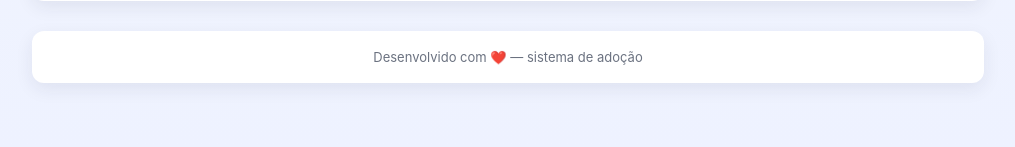
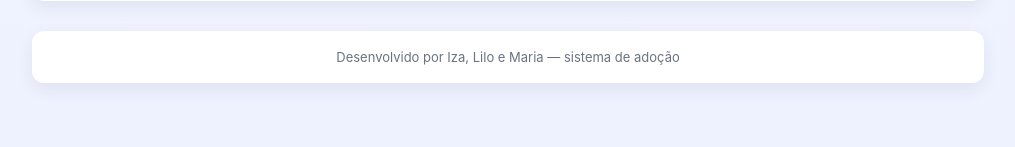
Before and after one commit to izadora2023308903-ux/traba, a PHP site: page / in a window 1280 px wide. Shown: the part 787-934 px from the top of the page, without its empty margins (132-1147 px from the left). Run offline with PHP 8.4, Linux system fonts and the light colour scheme; data comes from the database, SQL or seed files in the repository.

Commit message:
traabam3

```diff
--- a/cadastro.php
+++ b/cadastro.php
@@ -60,5 +60,5 @@ if ($_SERVER['REQUEST_METHOD'] === 'POST') {
   </form>
 </div>
 
-  <div class="footer card small">Desenvolvido com ❤️ — sistema de adoção</div>
+  <div class="footer card small">Desenvolvido por Iza, Lilo e Maria — sistema de adoção</div>
 </div></body></html>
--- a/editar.php
+++ b/editar.php
@@ -47,5 +47,5 @@ if (!$pet) { echo 'Pet não encontrado.'; exit; }
   </form>
 </div>
 
-  <div class="footer card small">Desenvolvido com ❤️ — sistema de adoção</div>
+  <div class="footer card small">Desenvolvido por Iza, Lilo e Maria — sistema de adoção</div>
 </div></body></html>
--- a/formulario.php
+++ b/formulario.php
@@ -38,5 +38,5 @@ if (!isset($_SESSION['admin_id'])) { header('Location: login.php'); exit; }
   </form>
 </div>
 
-  <div class="footer card small">Desenvolvido com ❤️ — sistema de adoção</div>
+  <div class="footer card small">Desenvolvido por Iza, Lilo e Maria — sistema de adoção</div>
 </div></body></html>
--- a/index.php
+++ b/index.php
@@ -73,5 +73,5 @@ $dados = $stmt->fetchAll();
   </div>
 </div>
 
-  <div class="footer card small">Desenvolvido com ❤️ — sistema de adoção</div>
+  <div class="footer card small">Desenvolvido por Iza, Lilo e Maria — sistema de adoção</div>
 </div></body></html>
--- a/lista_editar.php
+++ b/lista_editar.php
@@ -43,5 +43,5 @@ $dados = $stmt->fetchAll();
   </table>
 </div>
 
-  <div class="footer card small">Desenvolvido com ❤️ — sistema de adoção</div>
+  <div class="footer card small">Desenvolvido por Iza, Lilo e Maria — sistema de adoção</div>
 </div></body></html>
```
